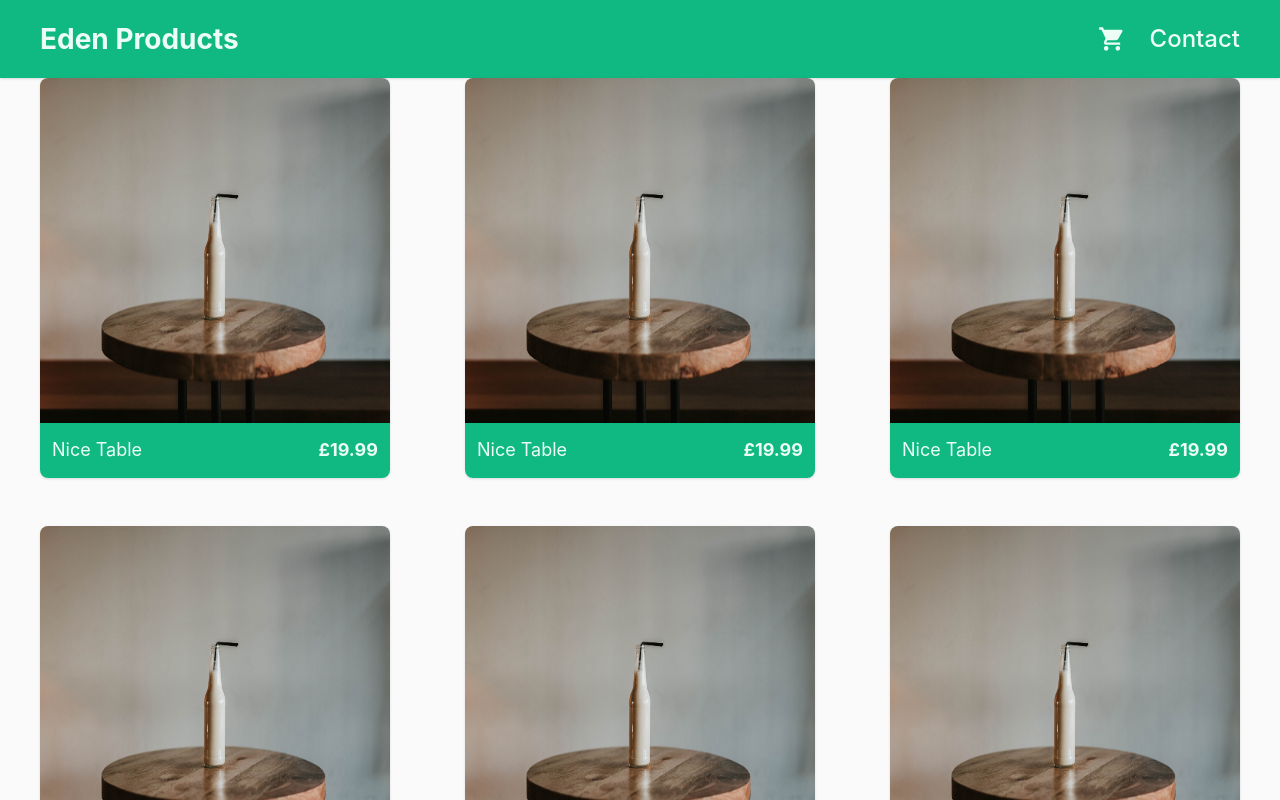
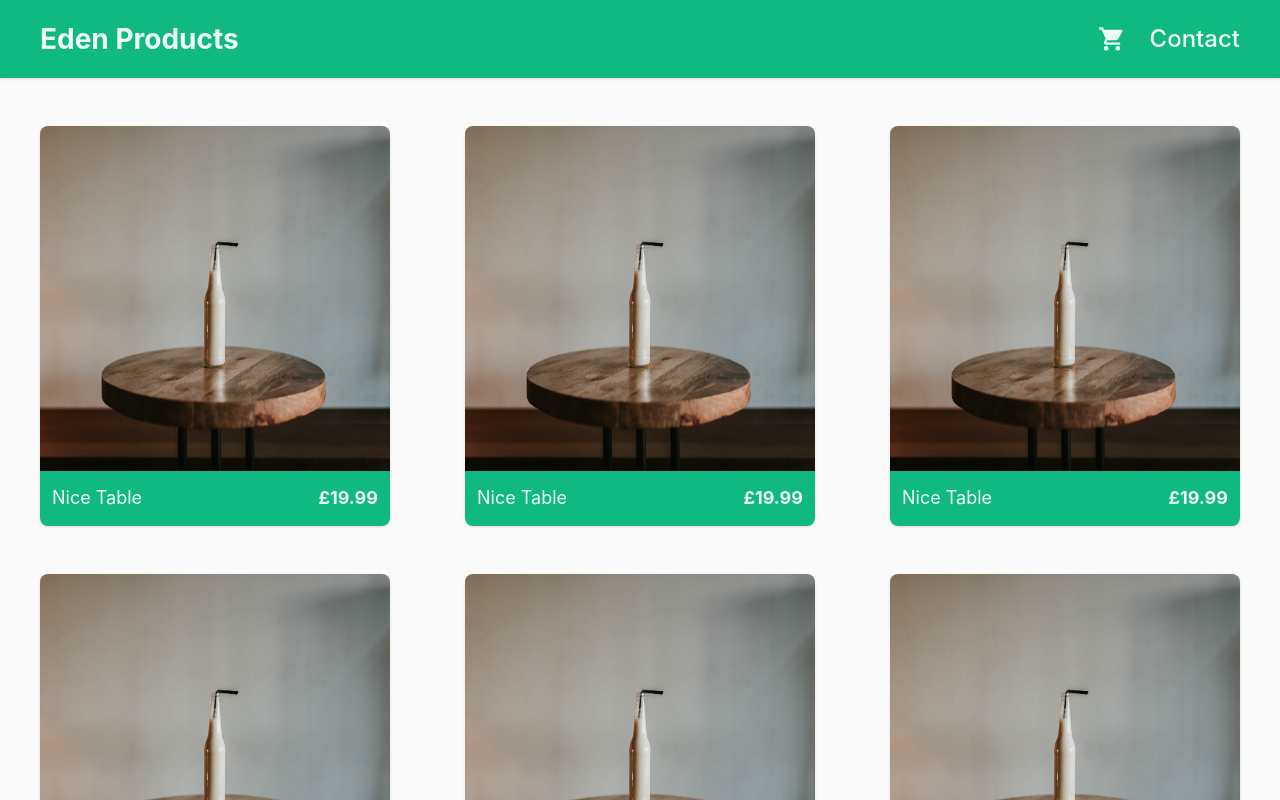
Before and after one commit to keith-price/dad-ecommerce, a Vue app: page / in a window 1280 px wide. Shown: the top 800 px of the page. Built offline with nearby package versions, Linux system fonts and the light colour scheme.

Commit message:
removed min-height 100vh

```diff
--- a/src/App.vue
+++ b/src/App.vue
@@ -6,6 +6,8 @@ import FooterNav from './components/FooterNav.vue'
 
 <template>
   <HeaderNav />
+
   <RouterView />
+
   <FooterNav />
 </template>
--- a/src/assets/main.css
+++ b/src/assets/main.css
@@ -3,7 +3,7 @@
   --main-bg-gray-50: #d9d9d9;
   --color-background: #fafafa;
   --box-shadow-main: 0 1px 3px 0 rgb(0 0 0 / 0.1), 0 1px 2px -1px rgb(0 0 0 / 0.1);
-  --box-shadow-large: 0 20px 25px -5px rgb(0 0 0 / 0.1), 0 8px 10px -6px rgb(0 0 0 / 0.1);
+  --box-shadow-large: box-shadow: 0 10px 15px -3px rgb(0 0 0 / 0.1), 0 4px 6px -4px rgb(0 0 0 / 0.1);
   --text-dark-main: #171717;
   --text-light-gray: #262626;
   --text-light-green: #ecfdf5;
--- a/src/components/FooterNav.vue
+++ b/src/components/FooterNav.vue
@@ -16,6 +16,7 @@ import CopyrightIcon from './icons/CopyrightIcon.vue'
 
 <style lang="css" scoped>
 .footer-main {
+  margin-top: auto;
   display: flex;
   justify-content: center;
   width: 100vw;
--- a/src/views/HomeView.vue
+++ b/src/views/HomeView.vue
@@ -17,17 +17,16 @@ import ProductCard from '../components/ProductCard.vue'
 
 <style>
 main {
-  height: 100vh;
   display: flex;
 }
 
 .product-grid {
   max-width: 1200px;
-  margin: auto;
+  margin: 48px auto;
   display: flex;
   flex-wrap: wrap;
   justify-content: space-between;
-  gap: 48px 0;
+  gap: 48px;
 }
 
 .card {
```
